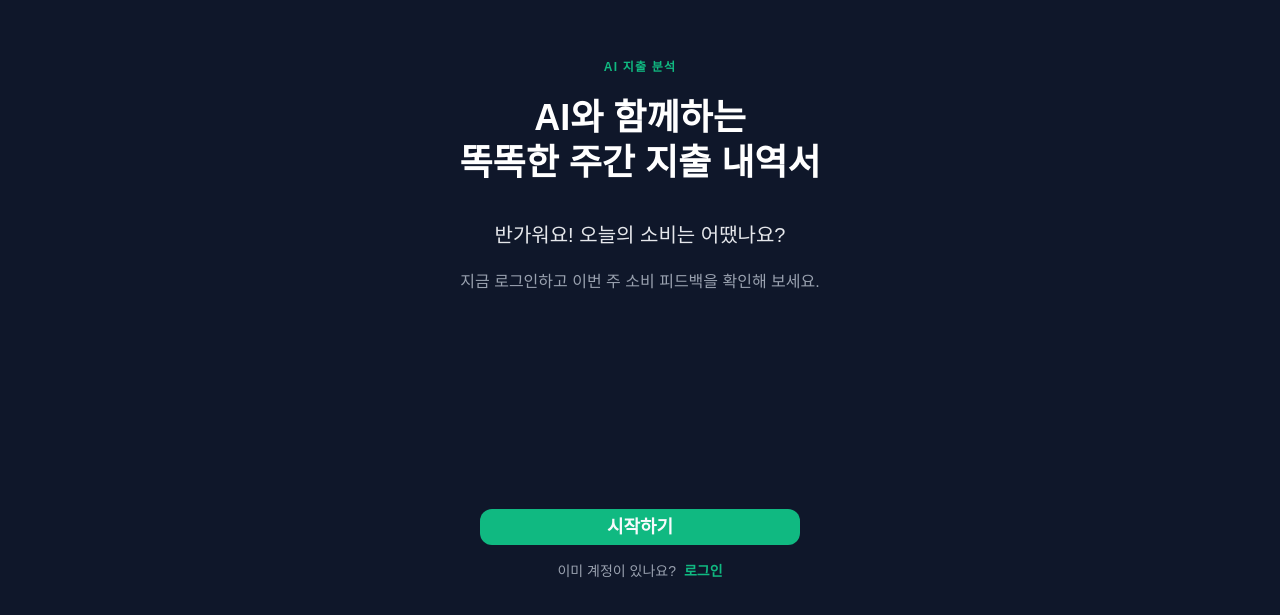
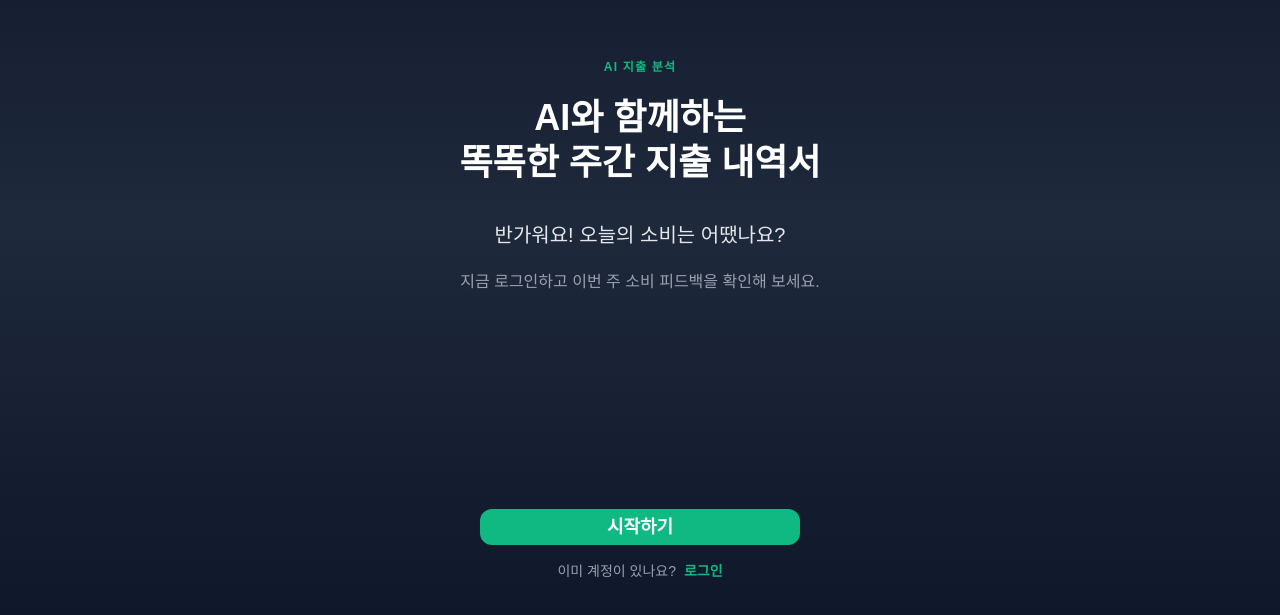
Before and after one commit to jiin972/budget-manager, a Next.js app: page / in a window 1280 px wide. Shown: the part 179-794 px from the top of the page. Built offline with nearby package versions, Linux system fonts and the light colour scheme.

Commit message:
style: add shared background gradient utility

```diff
--- a/app/globals.css
+++ b/app/globals.css
@@ -37,3 +37,14 @@ body {
     appearance: textfield;
   }
 }
+
+@layer utilities {
+  .bg-app-gradient {
+    background: linear-gradient(
+      to bottom,
+      var(--color-bg-dark) 0%,
+      var(--color-card-dark) 50%,
+      var(--color-bg-dark) 100%
+    );
+  }
+}
```
